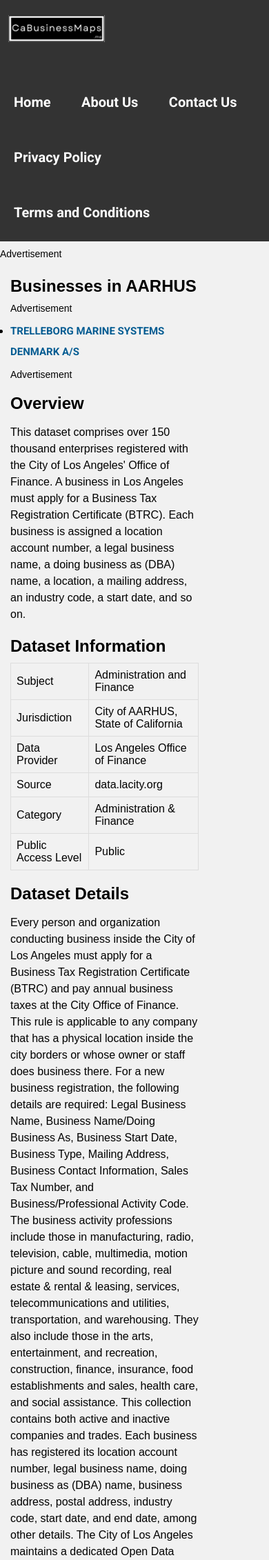
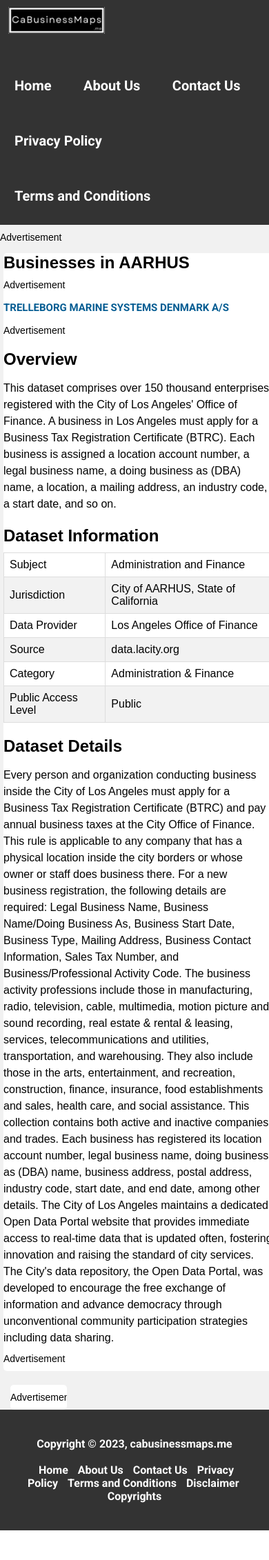
Before and after one commit to ravijmanu/ravijmanu.github.io, a PHP site: page /aarhus.html in a window 390 px wide; the page is wider, and only the part inside the window is pictured. Shown: the top 2262 px of that part at 69% size. After the commit the page ends 2219 px from the top of that part, so only its background shows below. Run offline with PHP 8.4, Linux system fonts and the light colour scheme.

Commit message:
Update style.css

```diff
--- a/css/style.css
+++ b/css/style.css
@@ -1,4 +1,5 @@
 @import url('https://fonts.googleapis.com/css?family=Roboto:700&display=swap');
+
 
 * {
 	margin: 0;
@@ -8,28 +9,96 @@
 body {
     font-family: Arial, Helvetica, sans-serif;
     background-color: #f1f1f1;
-	/* position: absolute; */
-	/* padding-bottom: 58px; */
-	/* min-height: 100vh; */
-	/* min-height: 100%; */
-	/* position: relative; */
+    position: relative;
+    /* overflow-x: hidden; */
+    max-width: 100%;
+    /* min-height: 100%;
+	position: relative;
+	overflow-x: hidden; */
+    padding: 0;min-height: 100%;
+	position: relative;
 	overflow-x: hidden;
 }
 
-header {
-	/* text-align: center; */
-	background-color: #333;
-	/* color: #fff; */
-	padding: 0px;
-	overflow: hidden;
+.menu {
+	width: 2%;
+	float: left;
+	padding: 15px;
+	padding-left: 0px;
+	border: 0px;
+}
+
+.main {
+	width: 70%;
+	float: left;
+	padding: 15px;
+	border: 0px solid;
+
+}
+
+.right {
+	width: 21%;
+	float: left;
+	padding-left: 15px;
+	padding-top: 15px;
+	padding-right: 0px;
+	border: 0px solid;
 }
 
 
-main {
-	/* width: 90vw; */
-	/* margin: 0 auto; */
-	/* padding: 30px 20px; */
-	/* min-height: calc(100vh - 211px - 58px); */
+.header {
+    background-color: #333;
+    color: #fff;
+    overflow: hidden;
+	border: 0px;
+	padding: 0px;
+}
+
+.header a {
+	float: left;
+	color: black;
+	text-align: center;
+	padding: 12px;
+	text-decoration: none;
+	font-size: 18px;
+	line-height: 25px;
+	border-radius: 4px;
+}
+
+.navbar .logo {
+    width: 140px;
+    height: auto;
+    padding: 10px 0;
+}
+
+.navbar ul {
+    float: right;
+    margin-right: 20px;
+    padding-top: 20px;
+}
+
+.navbar ul li {
+    list-style: none;
+    margin: 0 8px;
+    display: inline-block;
+    line-height: 80px;
+}
+
+.navbar ul li a {
+    font-size: 20px;
+    font-family: 'Roboto', sans-serif;
+    color: white;
+    padding: 6px 13px;
+    text-decoration: none;
+    /* transition: .4s;  */
+    /*meka danna epa*/
+    position: relative;
+}
+
+.navbar ul li a.active,
+.navbar ul li a:hover {
+    background: red;
+    border-radius: 2px;
 }
 
 article {
@@ -56,7 +125,38 @@ article p {
     line-height: 24px;
 }
 
-@media screen and (max-width: 1080px) {
+footer {
+    text-align: center;
+    background-color: #333;
+    color: #fff;
+    overflow: hidden;
+    padding-bottom: 10px;
+    width: 100%;
+    position: relative;
+    float: left;
+    padding-top: 30px;
+    border: 0px;
+}
+
+footer p {
+    font-size: 16px;
+    margin: 0 5px;
+    font-family: 'Roboto', sans-serif;
+    overflow: hidden;
+
+}
+
+footer a {
+    text-decoration: none;
+    color: white;
+    font-size: 16px;
+    margin: 0 0px;
+    font-family: 'Roboto', sans-serif;
+    padding: 5px;
+
+}
+
+@media screen and (max-width: 768px) {
 
 	.menu {
 		display: none;
@@ -64,30 +164,43 @@ article p {
 
 	.main {
 		width: 100%;
-		padding: 0px;
+		padding: 5px;
 		left: 0;
-
-		/* margin: 0	; */
 	}
 
 	.right {
 		margin: 0;
 	}
 
-	.header {
+	header {
 		float: none;
-		display: inline;
+		display: contents;
 		text-align: left;
+		border: 0;
+		padding: 0;
 	}
 
-	.header ul li a {
+	header ul li a {
 		float: none;
 	}
 
 	.footer {
-		float: none;
+		/* float: none;
 		display: inline;
 		text-align: left;
+	} */
+
+		width: 100%;
+		/* Make the footer span the full width of the screen */
+		padding: 20px;
+		/* Add some padding to the footer area */
+		box-sizing: border-box;
+		/* Include padding and border in the element's total width */
+		background-color: #333;
+		color: #fff;
+		text-align: center;
+		/* Optional: Center the content horizontally in the footer */
+		float: left;
 	}
 
 	.header a {
@@ -95,30 +208,31 @@ article p {
 	}
 
 
-	.main >article {
+	article {
 		background-color: #fff;
 		padding: 0px;
 		margin-bottom: 20px;
 		border-radius: 5px;
-		overflow: hidden;
-		position: left;float: none;
-		display: inline;
+		position: relative;
+		float: none;
+		display: block;
 		text-align: left;
+		box-sizing: border-box;
 
 
 	}
 
 
-	.main article:last-child {
+	article:last-child {
 		margin: 0;
 	}
 
-	/* article h2 {
+	 article h2 {
 		margin: 20px 0 10px 0;
 	}
 
 
-
+	/*
 	article p {
 		margin-top: 16px;
 		line-height: 24px;
@@ -126,174 +240,168 @@ article p {
 }
 
 
+@media screen and (max-width: 500px) {
 
+	.menu {
+		display: none;
+	}
 
-footer {
-	text-align: center;
+	.main {
+		width: 100%;
+		padding: 5px;
+		left: 0;
+	}
+
+	.right {
+		margin: 0;
+	}
+
+	header {
+		float: none;
+		display: contents;
+		text-align: left;
+		border: 0;
+		padding: 0;
+	}
+
+	header ul li a {
+		float: none;
+	}
+
+	.footer {
+		/* float: none;
+		display: inline;
+		text-align: left;
+	} */
+
+		width: 100%;
+		/* Make the footer span the full width of the screen */
+		padding: 20px;
+		/* Add some padding to the footer area */
+		box-sizing: border-box;
+		/* Include padding and border in the element's total width */
 		background-color: #333;
 		color: #fff;
-	/* padding: 0px; */
-	/* position: absolute; */
-	/* bottom: 10; */
-	/* width: 100%; */
-	/* overflow: hidden; */
+		text-align: center;
+		/* Optional: Center the content horizontally in the footer */
+		float: left;
+	}
+
+	.header a {
+		float: none;
 	}
 
 
-/* .navbar {
-	position: center;
-	height: 80px;
-	width: 100%;
-	top: 0;
-	left: 0;
-} */
-
-.navbar .logo {
-	width: 140px;
-	height: auto;
-	padding: 10px 0;
-}
-
-.navbar ul {
-	float: right;
-	margin-right: 20px;
-	padding-top: 20px;
-}
-
-.navbar ul li {
-	list-style: none;
-	margin: 0 8px;
-	display: inline-block;
-	line-height: 80px;
-}
-
-.navbar ul li a {
-	font-size: 20px;
-	font-family: 'Roboto', sans-serif;
-	color: white;
-	/* padding: 6px 13px; */
-	text-decoration: none;
-	/* transition: .4s;  */
-	/*meka danna epa*/
+	article {
+		background-color: #fff;
+		padding: 0px;
+		margin-bottom: 20px;
+		border-radius: 5px;
 		position: relative;
-}
-
-.navbar ul li a.active,
-.navbar ul li a:hover {
-	background: red;
-	border-radius: 2px;
-}
-
-
-/* Set a minimum height for the body to make sure footer is always at the bottom */
-body {
-	min-height: 100%;
-	position: relative;
-	overflow-x: hidden;
-}
-
-/* Styling for the footer */
-footer {
-	/* background-color: #333; */
-	/* background-position: relative; */
-	/* text-align: center; */
-	padding: 0px;
-	/* position: absolute; */
-	/* bottom: 0; */
-	/* left: 0; */
-	/* width: 100%; */
-	overflow: hidden;
-	padding-bottom: 10px;
+		float: none;
+		display: block;
+		text-align: left;
+		box-sizing: border-box;
 
 
 	}
 
-footer p {
-	font-size: 16px;
-	/* Set font size */
-	margin: 0 5px;
-	/* Add some spacing between the links */
-	font-family: 'Roboto', sans-serif;
-	overflow: hidden;
 
+	article:last-child {
+		margin: 0;
 	}
 
-footer a {
-	text-decoration: none;
-	/* Remove underlines from links */
-	color: white;
-	/* Set link color */
-	font-size: 16px;
-	/* Set font size */
-	margin: 0 0px;
-	/* Add some spacing between the links */
-	font-family: 'Roboto', sans-serif;
+	 article h2 {
+		margin: 20px 0 10px 0;
+	}
+
+
+	/*
+	article p {
+		margin-top: 16px;
+		line-height: 24px;
+	} */
+}
+
+@media screen and (max-width: 430px) {
+
+	.menu {
+		display: none;
+	}
+
+	.main {
+		width: 100%;
 		padding: 5px;
+		left: 0;
+	}
+
+	.right {
+		margin: 0;
+	}
+
+	header {
+		float: none;
+		display: contents;
+		text-align: left;
+		border: 0;
+		padding: 0;
+	}
+
+	header ul li a {
+		float: none;
+	}
+
+	.footer {
+		/* float: none;
+		display: inline;
+		text-align: left;
+	} */
+
+		width: 100%;
+		/* Make the footer span the full width of the screen */
+		padding: 20px;
+		/* Add some padding to the footer area */
+		box-sizing: border-box;
+		/* Include padding and border in the element's total width */
+		background-color: #333;
+		color: #fff;
+		text-align: center;
+		/* Optional: Center the content horizontally in the footer */
+		float: left;
+	}
+
+	.header a {
+		float: none;
+	}
+
+
+	article {
+		background-color: #fff;
+		padding: 0px;
+		margin-bottom: 20px;
+		border-radius: 5px;
+		position: relative;
+		float: none;
+		display: block;
+		text-align: left;
+		box-sizing: border-box;
+
 
 	}
 
 
-
-.header {
-	border: 0px;
-	padding: 0px;
-	overflow: hidden;
+	article:last-child {
+		margin: 0;
 	}
 
-.header a {
-	float: left;
-	color: black;
-	text-align: center;
-	padding: 12px;
-	text-decoration: none;
-	font-size: 18px;
-	line-height: 25px;
-	border-radius: 4px;
+	 article h2 {
+		margin: 20px 0 10px 0;
 	}
 
 
-
-
-
-.menu {
-	width: 2%;
-	float: left;
-	padding: 15px;
-	padding-left: 0px;
-	border: 0px;
+	/*
+	article p {
+		margin-top: 16px;
+		line-height: 24px;
+	} */
 }
-
-.main {
-	width: 70%;
-	float: left;
-	padding: 15px;
-	border: 0px solid;
-
-}
-
-.right {
-	width: 21%;
-	float: left;
-	padding-left: 15px;
-	padding-top: 15px;
-	padding-right: 0px;
-	border: 0px solid;
-}
-
-.footer {
-	width: 100%;
-	position: relative;
-	float: left;
-	padding-top: 30px;
-	border: 0px;
-}
-
-#map {
-	height: 400px;
-	width: 400px;
-
-}
-
-/* .main article a{
-	text-decoration: none;
-} */
```
Lines whose indentation alone changed are shown as unchanged.
